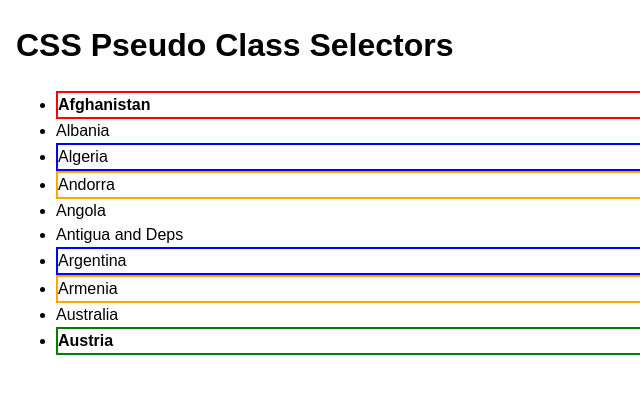
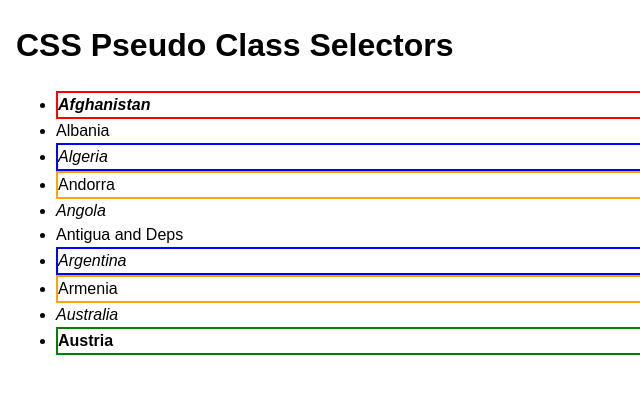
Before and after one commit to trustfulrobot/InteractionLab_2024_Spring, a plain HTML site: page Class08/1-PseudoClassSelectors/index.html in a window 1280 px wide. Shown: the full height of the page, 0-640 px from the left. Drawn offline with Linux system fonts and the light colour scheme.

Commit message:
pseudo selectors update

```diff
--- a/Class08/1-PseudoClassSelectors/style.css
+++ b/Class08/1-PseudoClassSelectors/style.css
@@ -39,3 +39,6 @@ video {
 #countries li:nth-child(4n-1) {
     border: 2px solid blue;
 }
+#countries li:nth-child(odd) {
+    font-style: italic;
+}
```
